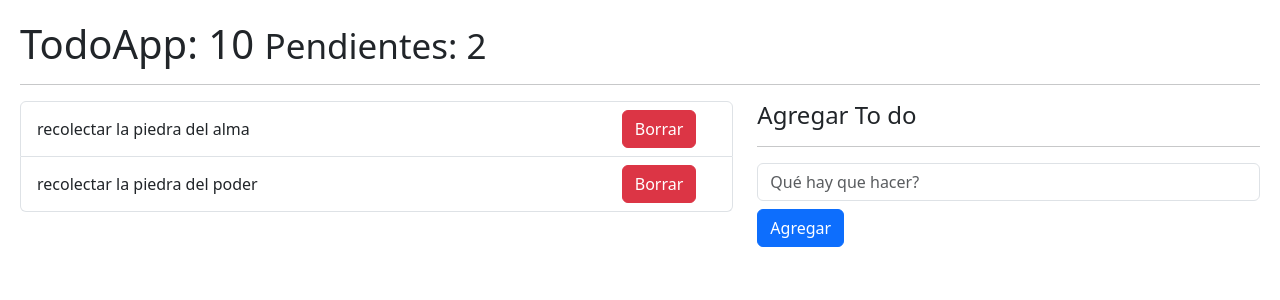
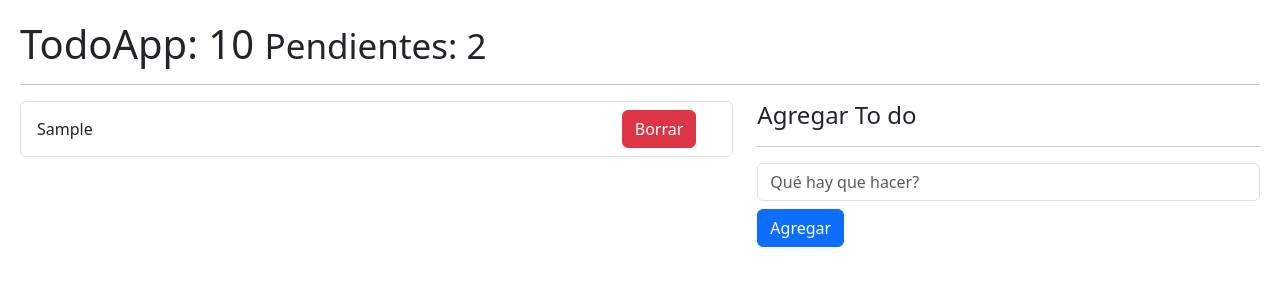
Before and after one commit to guseppe/05-hook-app, a React (Vite) app: page / in a window 1280 px wide. Both pictures are taken after typing "Sample" into the empty fields and a click on the button "Agregar". Shown: the top 300 px of the page. Built offline with nearby package versions, Linux system fonts and the light colour scheme.

Commit message:
delete todo y localstorage

```diff
--- a/src/08-useReducer/TodoApp.jsx
+++ b/src/08-useReducer/TodoApp.jsx
@@ -1,23 +1,39 @@
-import { useReducer } from "react"
+import { useEffect, useReducer } from "react"
 import { todoReducer } from './todoReducer';
 import { TodoList } from './TodoList';
 import { TodoAdd } from './TodoAdd';
 const initialState = [
-    {
-        id: new Date().getTime(),
-        description: 'recolectar la piedra del alma',
-        done: false
-    },
-    {
-        id: new Date().getTime() * 3,
-        description: 'recolectar la piedra del poder',
-        done: false
-    },
+    // {
+    //     id: new Date().getTime(),
+    //     description: 'recolectar la piedra del alma',
+    //     done: false
+    // },
+
+    //...JSON.parse(localStorage.getItem("todos"))
 ];
+const init = () =>{
+    return JSON.parse(localStorage.getItem("todos")) || []; //intenta parsear y si es nulo devuelve un arreglo vacio
+}
 export const TodoApp = () => {
-  const [todos, dispatch] = useReducer(todoReducer, initialState);
+
+  const [todos, dispatch] = useReducer(todoReducer, initialState, init);
+  useEffect(() => {
+    const todosString = JSON.stringify(todos);
+    localStorage.setItem("todos",todosString);
+  }, [todos]);
   const handleNewTodo = (todo) => {
-      console.log(todo);
+      const action = {
+        type:'[TODO] Add todo',
+        payload: todo
+      }
+      dispatch(action);
+  }
+  const handleDelete = (todo) =>{
+      const action = {
+        type:'[TODO] delete todo',
+        payload: todo
+      }
+      dispatch(action);
   }
   return (
       <>
@@ -25,7 +41,7 @@ export const TodoApp = () => {
           <hr />
           <div className="row">
               <div className="col-7">
-                  <TodoList todos={todos}/>
+                  <TodoList todos={todos} handleDelete={handleDelete}/>
               </div>
               <div className="col-5">
                  <h4>Agregar To do</h4>
--- a/src/08-useReducer/TodoItem.jsx
+++ b/src/08-useReducer/TodoItem.jsx
@@ -1,9 +1,10 @@
 
-export const TodoItem = ({todo}) => {
+export const TodoItem = ({todo, handleDelete}) => {
+
   return (
       <li className="list-group-item d-flex justify-content-between">
           <span className="align-self-center">{todo.description}</span>
-          <button className="btn btn-danger">Borrar</button>
+          <button className="btn btn-danger" onClick={()=>handleDelete(todo)}>Borrar</button>
       </li>
   )
 }
--- a/src/08-useReducer/TodoList.jsx
+++ b/src/08-useReducer/TodoList.jsx
@@ -1,11 +1,11 @@
 import { TodoItem } from "./TodoItem"
 
-export const TodoList = ({todos=[]}) => {
+export const TodoList = ({todos=[], handleDelete}) => {
   return (
       <ul className="list-group">
           {
               todos.map(todo => (
-                  <TodoItem key={todo.id} todo={todo}/>
+                  <TodoItem key={todo.id} todo={todo} handleDelete={handleDelete}/>
               ))
           }
       </ul>
--- a/src/08-useReducer/todoReducer.js
+++ b/src/08-useReducer/todoReducer.js
@@ -1,10 +1,13 @@
 
-export const todoReducer = (initialState, action) => {
+export const todoReducer = (initialState = [], action) => {
   switch (action.type) {
-    case 'ABC':
-        throw new Error(`Action ${action.type} no implementada`);
-
-
+    case '[TODO] Add todo':
+        return [
+          ...initialState,
+          action.payload
+        ];
+    case '[TODO] delete todo':
+        return initialState.filter(todo => todo.id != action.payload.id);
     default:
         return initialState;
   }
```
